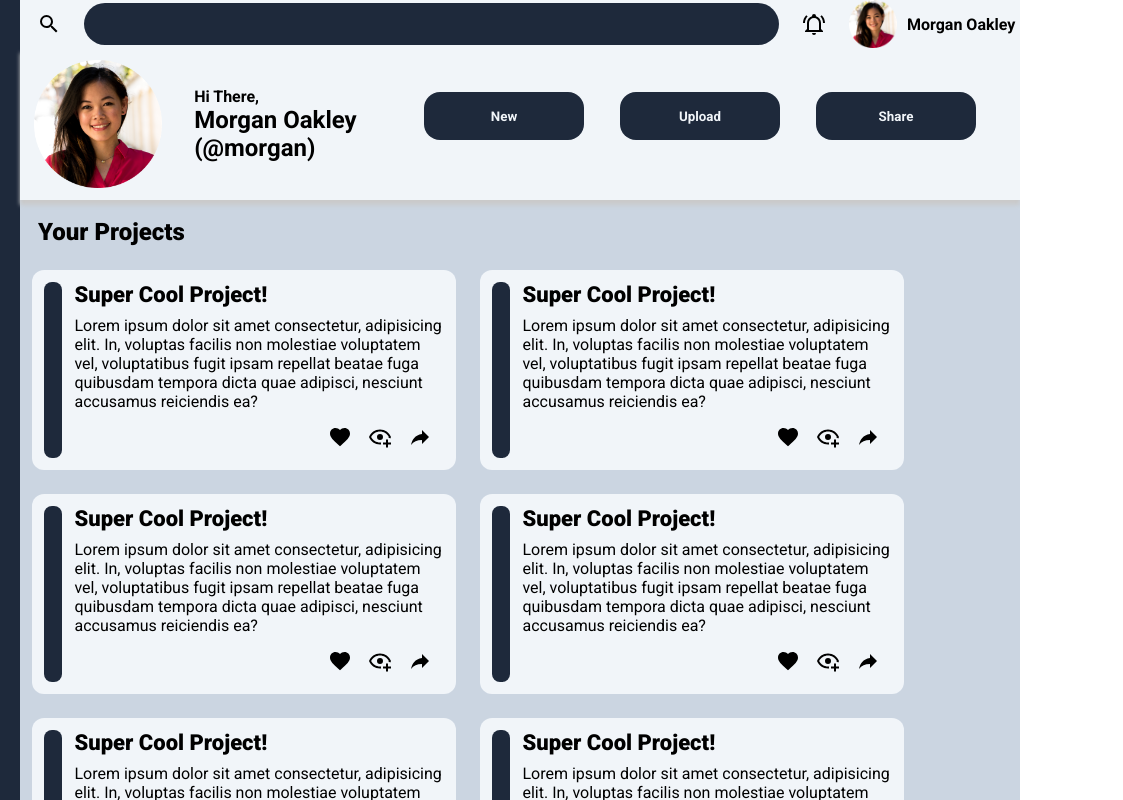
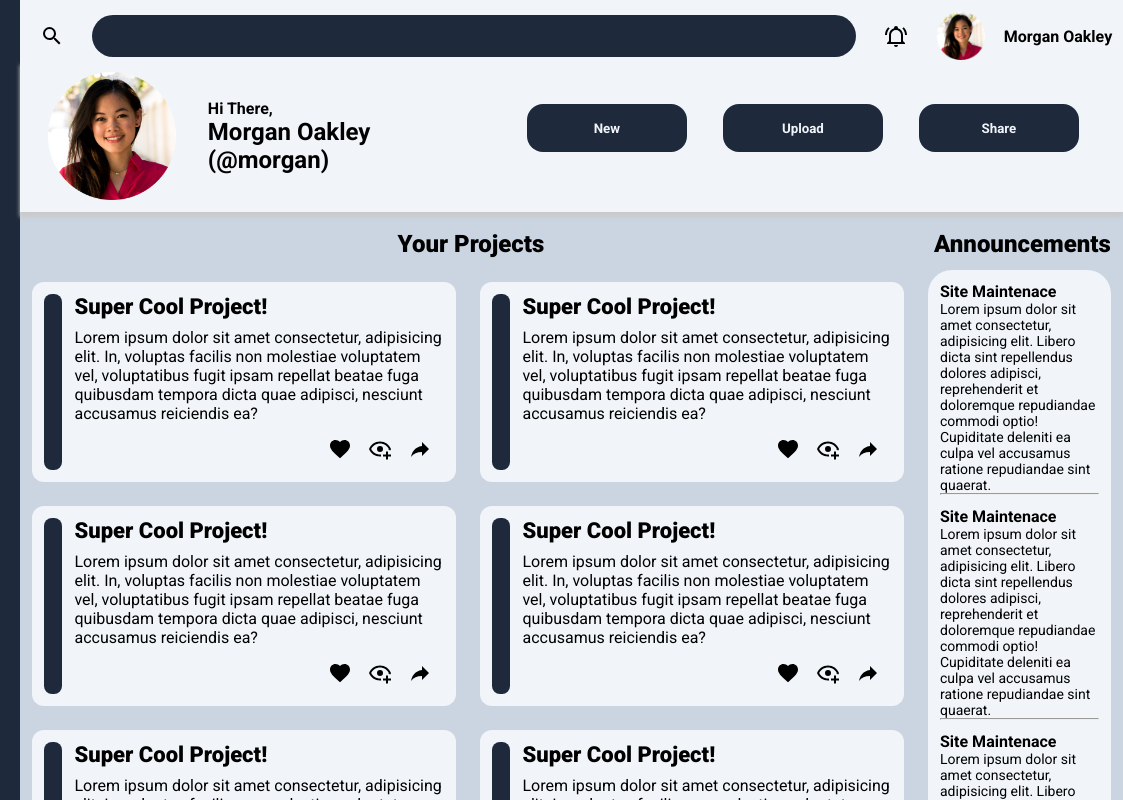
Before and after one commit to aaditya-anil/admin-dashboard, a plain HTML site: page index.html in a window 1280 px wide. Shown: the top 800 px of the page, 260-1383 px from the left, 1123 px wide, since content can reach past the window. Drawn offline with Linux system fonts and the light colour scheme.

Commit message:
Basic Webpage Done

```diff
--- a/index.html
+++ b/index.html
@@ -160,7 +160,24 @@
                 </div>
                 <div class="right-content">
                     <div class="announcement-info">
-
+                        <p>Announcements</p>
+                        <div class="announcement-tile">
+                            <div class="announcement-plate">
+                                <h4>Site Maintenace</h4>
+                                <p>Lorem ipsum dolor sit amet consectetur, adipisicing elit. Libero dicta sint repellendus dolores adipisci, reprehenderit et doloremque repudiandae commodi optio! Cupiditate deleniti ea culpa vel accusamus ratione repudiandae sint quaerat.</p>
+                                <hr>
+                            </div>
+                            <div class="announcement-plate">
+                                <h4>Site Maintenace</h4>
+                                <p>Lorem ipsum dolor sit amet consectetur, adipisicing elit. Libero dicta sint repellendus dolores adipisci, reprehenderit et doloremque repudiandae commodi optio! Cupiditate deleniti ea culpa vel accusamus ratione repudiandae sint quaerat.
+                                <hr>
+                            </div>
+                            <div class="announcement-plate">
+                                <h4>Site Maintenace</h4>
+                                <p>Lorem ipsum dolor sit amet consectetur, adipisicing elit. Libero dicta sint repellendus dolores adipisci, reprehenderit et doloremque repudiandae commodi optio! Cupiditate deleniti ea culpa vel accusamus ratione repudiandae sint quaerat.
+                                <hr>
+                            </div>
+                        </div>
                     </div>
                     <div class="trending-info">
 
--- a/main.css
+++ b/main.css
@@ -34,6 +34,7 @@
 
 .search-bar{
     background-color:var(--white-color);
+    padding-top: 12px;
 }
 
 .user-bar{
@@ -203,6 +204,11 @@ h3{
     font-weight: 400;
 }
 
+.announcement-tile p{
+    font-size: 16px;
+    font-weight: 400;
+}
+
 .project-tile-content{
     display: grid;
 }
@@ -225,7 +231,10 @@ h3{
     padding: 18px 12px 12px 18px;
     font-size: 24px;
     font-weight: 800;
+    text-align: center;
 }
+
+
 
 .user-action-icons-project-tile img{
     height: 24px;
@@ -234,4 +243,28 @@ h3{
 .user-project-tile-container{
     display: grid;
     grid-template-columns: max-content max-content;
+    justify-content: space-evenly;
 }
+
+.announcement-tile{
+    background-color: var(--white-color);
+    border-radius: 24px;
+    margin-left: 12px;
+    margin-right: 12px;
+    padding: 12px 12px 12px 12px;
+
+    display: flex;
+    flex-direction: column;
+    gap: 12px;
+}
+
+.announcement-plate p{
+    font-size: 14px;
+
+}
+
+.announcement-info p:first-child{
+    padding: 18px 12px 12px 18px;
+    font-size: 24px;
+    font-weight: 800;
+}
```
